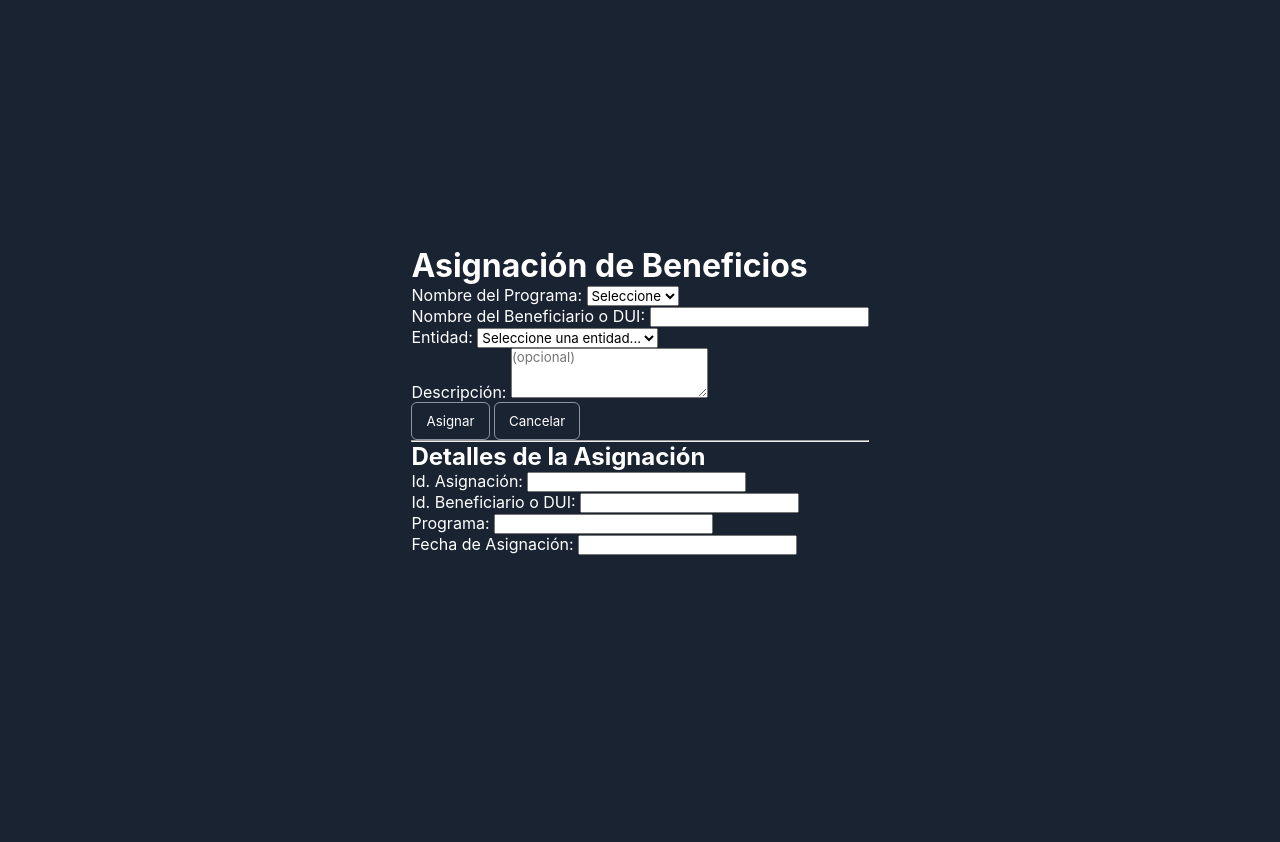
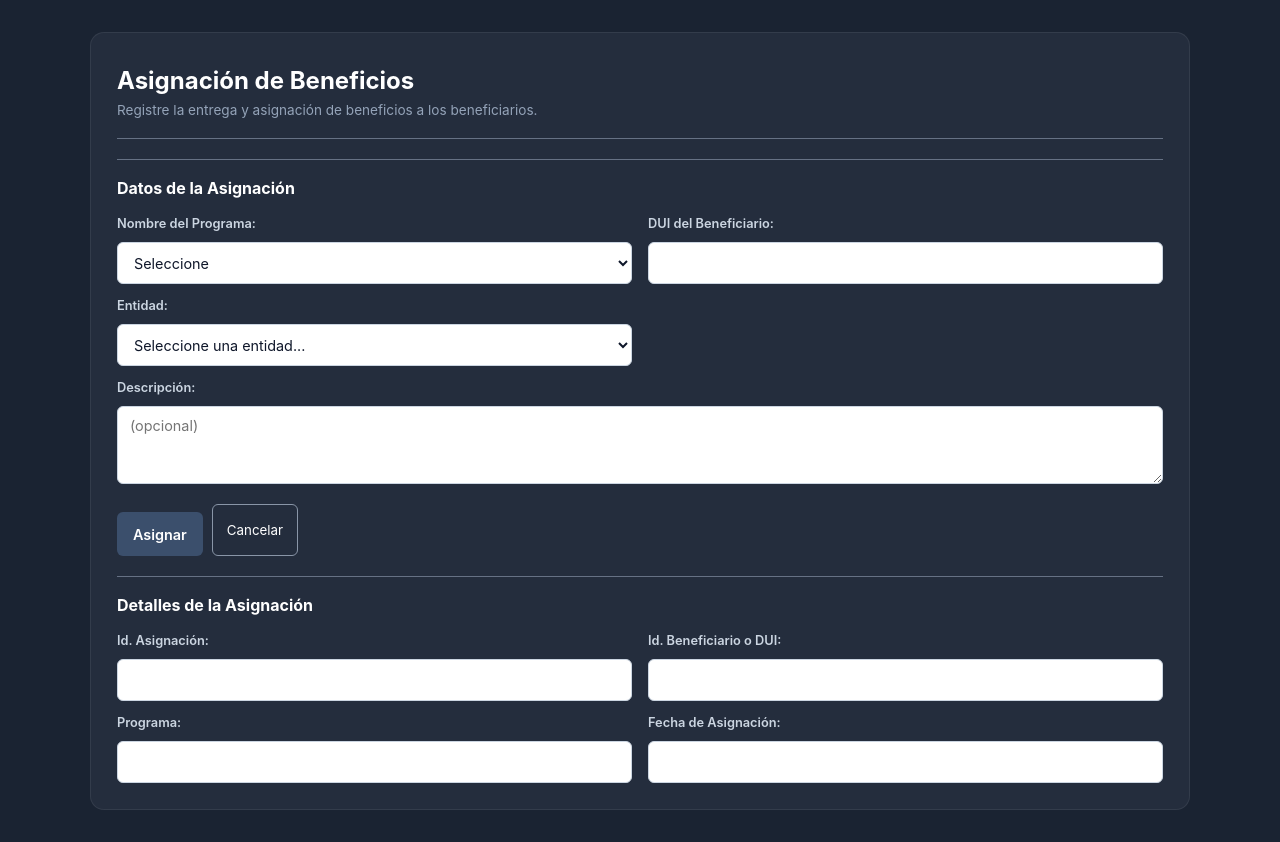
Before and after one commit to josuemaravilla280-netizen/proyecto06-portal-subsidios, a website: page public/asignacion.html in a window 1280 px wide. Before the commit the page ends 800 px from the top, so only its background shows below. Drawn offline with Linux system fonts and the light colour scheme.

Commit message:
fixed asignacion.html clases

```diff
--- a/public/asignacion.html
+++ b/public/asignacion.html
@@ -1,31 +1,44 @@
 <!DOCTYPE html>
 <html lang="es">
+
 <head>
   <meta charset="UTF-8">
   <meta name="viewport" content="width=device-width, initial-scale=1.0">
   <title>Entrega y Asignación de Beneficios</title>
   <link rel="stylesheet" href="css/estilos.css">
 </head>
+
 <body>
 
-    <div class="container">
+  <div class="panel-app">
+
+    <header class="barra-app">
+      <div>
         <h1>Asignación de Beneficios</h1>
+        <p>Registre la entrega y asignación de beneficios a los beneficiarios.</p>
+      </div>
+    </header>
 
-        <!-- Sección del Formulario Superior -->
+    <!-- Formulario superior -->
+    <section class="section">
+      <h3>Datos de la Asignación</h3>
+
       <form class="form-asignacion">
-            <div class="form-group">
+        <div class="form-grid">
+
+          <div class="field">
             <label for="programa">Nombre del Programa:</label>
             <select id="programa" name="programa">
               <option value="">Seleccione</option>
             </select>
           </div>
 
-            <div class="form-group">
-                <label for="beneficiario">Nombre del Beneficiario o DUI:</label>
+          <div class="field">
+            <label for="beneficiario">DUI del Beneficiario:</label>
             <input type="text" id="beneficiario" name="beneficiario">
           </div>
 
-            <div class="form-group">
+          <div class="field">
             <label for="entidad">Entidad:</label>
             <select id="entidad" name="entidad">
               <option value="">Seleccione una entidad...</option>
@@ -34,44 +47,47 @@
             </select>
           </div>
 
-            <div class="form-group">
+          <div class="field full">
             <label for="descripcion">Descripción:</label>
             <textarea id="descripcion" name="descripcion" rows="3" placeholder="(opcional)"></textarea>
           </div>
+        </div>
 
-            <div class="button-group">
-                <button type="submit" class="btn btn-asignar">Asignar</button>
-                <button type="reset" class="btn btn-cancelar">Cancelar</button>
+        <div class="actions">
+          <button type="submit" class="btn-primario">Asignar</button>
+          <button type="reset" class="btn">Cancelar</button>
         </div>
       </form>
+    </section>
 
-        <hr class="divider">
+    <section class="section">
+      <h3>Detalles de la Asignación</h3>
 
-        <!-- Sección Inferior: Detalles de la Asignación -->
-        <section class="detalles-section">
-            <h2>Detalles de la Asignación</h2>
+      <div class="form-grid">
 
-            <div class="form-group">
+        <div class="field">
           <label for="id-asignacion">Id. Asignación:</label>
-                <input type="text" id="id-asignacion" value=" " readonly>
+          <input type="text" id="id-asignacion" readonly>
         </div>
 
-            <div class="form-group">
+        <div class="field">
           <label for="id-beneficiario">Id. Beneficiario o DUI:</label>
-                <input type="text" id="id-beneficiario" value=" " readonly>
+          <input type="text" id="id-beneficiario" readonly>
         </div>
 
-            <div class="form-group">
+        <div class="field">
           <label for="detalle-programa">Programa:</label>
-                <input type="text" id="detalle-programa" value=" " readonly>
+          <input type="text" id="detalle-programa" readonly>
         </div>
 
-            <div class="form-group">
+        <div class="field">
           <label for="fecha-asignacion">Fecha de Asignación:</label>
-                <input type="text" id="fecha-asignacion" value=" " readonly>
+          <input type="text" id="fecha-asignacion" readonly>
+        </div>
       </div>
     </section>
   </div>
 
 </body>
+
 </html>
```
Lines whose indentation alone changed are shown as unchanged.
